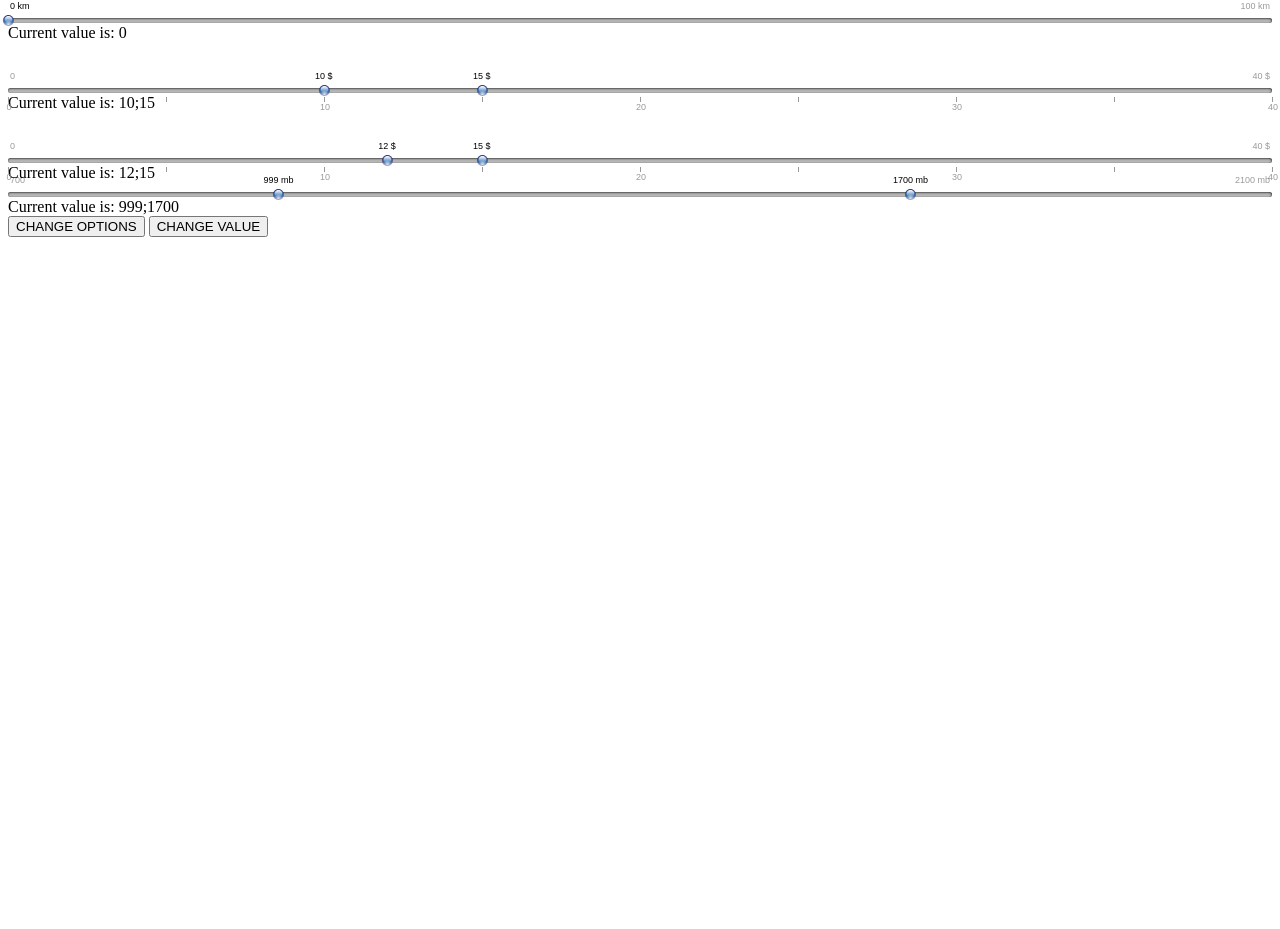
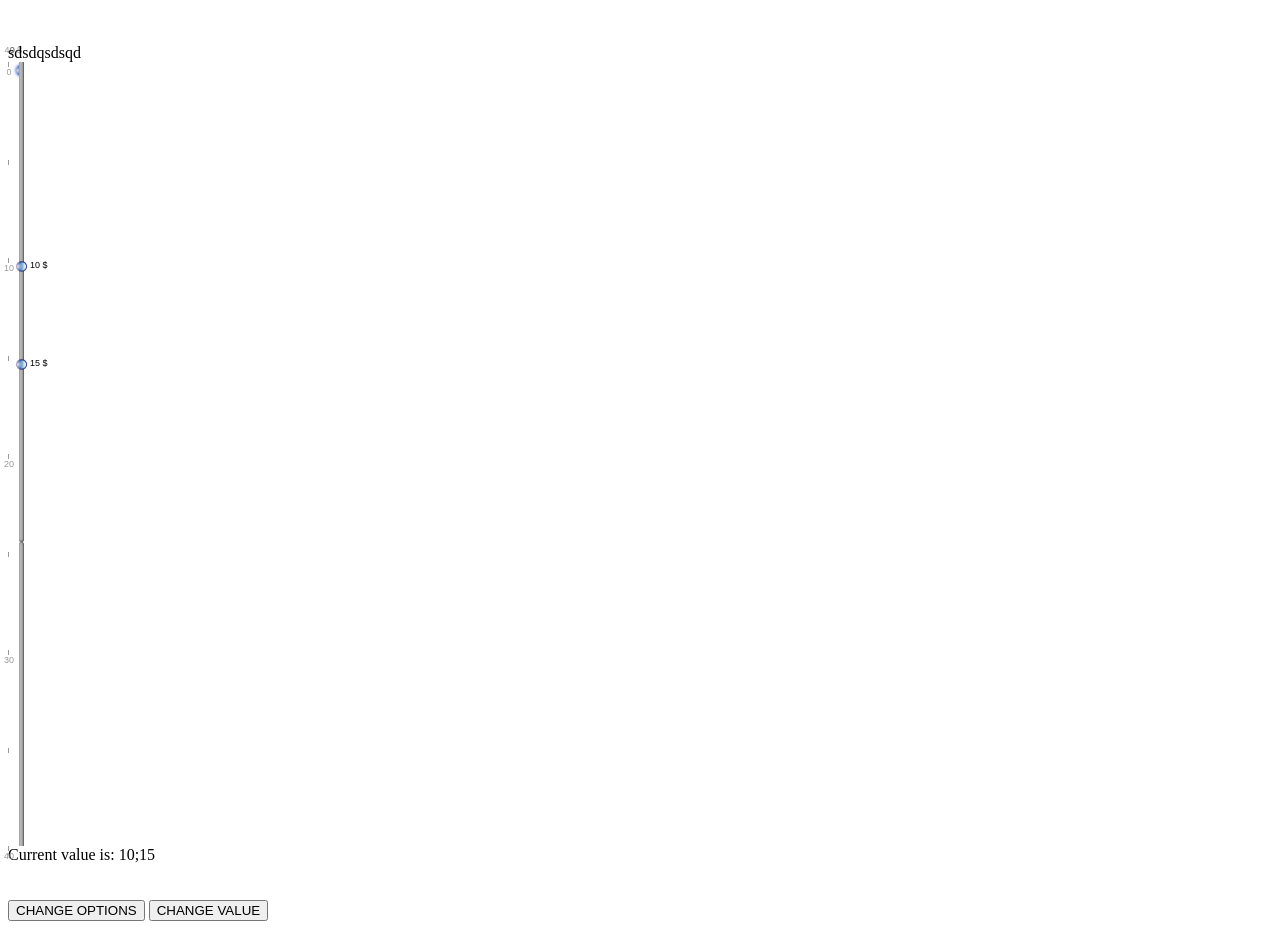
Before and after one commit to darul75/angular-awesome-slider, a website: page src/ng-slider.html in a window 1280 px wide. Before the commit the page ends 800 px from the top, so only its background shows below. Drawn offline with nearby package versions, Linux system fonts and the light colour scheme; some packages are replaced by stand-ins of ours.

Commit message:
start vertical slider implementation

```diff
--- a/src/core/config/constants.js
+++ b/src/core/config/constants.js
@@ -9,10 +9,14 @@
         smooth: true,
         limits: true,
         value: "3",
-        dimension: ""
+        dimension: "",
+        vertical: false
       },
       className: "jslider",
       selector: ".jslider-"
+    },
+    EVENTS: {
+
     }
   });
 
--- a/src/core/model/pointer.factory.js
+++ b/src/core/model/pointer.factory.js
@@ -4,15 +4,16 @@
   angular.module('ngSlider').factory('sliderPointer', ['sliderDraggable', function(Draggable) {
 
     function SliderPointer() {
-      Draggable.apply( this, arguments );
+      Draggable.apply(this, arguments);
     }
 
     SliderPointer.prototype = new Draggable();
 
-    SliderPointer.prototype.oninit = function( ptr, id, _constructor ){
+    SliderPointer.prototype.oninit = function(ptr, id, vertical, _constructor) {
       this.uid = id;
       this.parent = _constructor;
       this.value = {};
+      this.vertical = vertical;
       this.settings = angular.copy(_constructor.settings);
     };
 
@@ -26,54 +27,60 @@
 
       this._parent = {
         offset: offset,
-        width: offset.width
+        width: offset.width,
+        height: offset.height
       };
 
       this.ptr.addClass("jslider-pointer-hover");
       this.setIndexOver();
     };
 
-    SliderPointer.prototype.onmousemove = function( evt, x ){
+    SliderPointer.prototype.onmousemove = function(evt, x, y) {
       var coords = this._getPageCoords( evt );
-      this._set( this.calc( coords.x ) );
+      this._set(!this.vertical ? this.calc( coords.x ) : this.calc( coords.y ));
     };
 
-    SliderPointer.prototype.onmouseup = function( evt ){
+    SliderPointer.prototype.onmouseup = function(evt) {
       if( this.settings.callback && angular.isFunction(this.settings.callback) )
         this.settings.callback.call( this.parent, this.parent.getValue() );
 
       this.ptr.removeClass("jslider-pointer-hover");
     };
 
-    SliderPointer.prototype.setIndexOver = function(){
-      this.parent.setPointersIndex( 1 );
-      this.index( 2 );
+    SliderPointer.prototype.setIndexOver = function() {
+      this.parent.setPointersIndex(1);
+      this.index(2);
     };
 
-    SliderPointer.prototype.index = function( i ){
-      this.ptr.css({ zIndex: i });
+    SliderPointer.prototype.index = function(i) {
+      this.ptr.css({zIndex:i});
     };
 
-    SliderPointer.prototype.limits = function( x ){
-      return this.parent.limits( x, this );
+    SliderPointer.prototype.limits = function(x) {
+      return this.parent.limits(x, this);
     };
 
-    SliderPointer.prototype.calc = function(coords){
-      var x = this.limits(((coords-this._parent.offset.left)*100)/this._parent.width);
-      return x;
+    SliderPointer.prototype.calc = function(coords) {
+      return !this.vertical ?
+        this.limits(((coords-this._parent.offset.left)*100)/this._parent.width)
+        :
+        this.limits(((coords-this._parent.offset.top)*100)/this._parent.height);
     };
 
-    SliderPointer.prototype.set = function( value, opt_origin ){
+    SliderPointer.prototype.set = function(value, opt_origin) {
       this.value.origin = this.parent.round(value);
-      this._set( this.parent.valueToPrc( value, this ), opt_origin );
+      this._set(this.parent.valueToPrc(value,this), opt_origin);
     };
 
-    SliderPointer.prototype._set = function( prc, opt_origin ){
-      if( !opt_origin )
+    SliderPointer.prototype._set = function(prc, opt_origin) {
+      if(!opt_origin)
         this.value.origin = this.parent.prcToValue(prc);
 
       this.value.prc = prc;
-      this.ptr.css({ left: prc + "%" });
+      if (!this.vertical)
+        this.ptr.css({left:prc+"%"});
+      else
+        this.ptr.css({top:prc+"%"});
       this.parent.redraw(this);
     };
 
--- a/src/core/model/slider.factory.js
+++ b/src/core/model/slider.factory.js
@@ -86,7 +86,7 @@
         $this.settings = angular.copy($this.settings);
         var value = $this.settings.value.split(';')[key];
         if( value ) {
-          $this.o.pointers[key] = new SliderPointer( pointer, key, $this );
+          $this.o.pointers[key] = new SliderPointer( pointer, key, $this.settings.vertical, $this );
 
           var prev = $this.settings.value.split(';')[key-1];
           if( prev && parseInt(value, 10) < parseInt(prev, 10 )) value = prev;
@@ -114,7 +114,7 @@
               };
 
               var targetPtr = $this.o.pointers[targetIdx];
-              targetPtr._parent = { offset: offset, width: $this.domNode[0].clientWidth };
+              targetPtr._parent = { offset: offset, width: offset.width, height: offset.height};
               targetPtr._mousemove(event);
               targetPtr.onmouseup();
 
@@ -172,6 +172,7 @@
 
       this.sizes = {
         domWidth: this.domNode[0].clientWidth,
+        domHeight: this.domNode[0].clientHeight,
         domOffset: {
           left: this.domNode[0].offsetLeft,
           top: this.domNode[0].offsetTop,
@@ -216,6 +217,7 @@
 
       function setPosition( label, sizes, prc ){
         sizes.margin = -sizes.label/2;
+        var domSize = !self.settings.vertical ? self.sizes.domWidth : self.sizes.domHeight;
 
         // left limit
         var label_left = sizes.border + sizes.margin;
@@ -223,13 +225,16 @@
           sizes.margin -= label_left;
 
         // right limit
-        if( sizes.border+sizes.label / 2 > self.sizes.domWidth ){
+        if( sizes.border+sizes.label / 2 > domSize ){
           sizes.margin = 0;
           sizes.right = true;
         } else
         sizes.right = false;
 
-        label.o.css({ left: prc + "%", marginLeft: sizes.margin, right: "auto" });
+        if (!self.settings.vertical)
+          label.o.css({ left: prc + "%", marginLeft: sizes.margin, right: "auto" });
+        else
+          label.o.css({ top: prc + "%", marginLeft: 20, bottom: "auto" });
         if( sizes.right ) label.o.css({ left: "auto", right: 0 });
         return sizes;
       }
@@ -241,7 +246,7 @@
       var sizes = {
         label: label.o[0].offsetWidth,
         right: false,
-        border: ( prc * this.sizes.domWidth ) / 100
+        border: ( prc * domSize ) / 100
       };
 
       var another_label = null;
@@ -264,7 +269,7 @@
             if( another.value.prc != pointer.value.prc ){
               label.value.html( this.nice(pointer.value.origin) + "&nbsp;&ndash;&nbsp;" + this.nice(another.value.origin) );
               sizes.label = label.o[0].clientWidth;
-              sizes.border = ( prc * this.sizes.domWidth ) / 100;
+              sizes.border = ( prc * domSize ) / 100;
             }
           } else {
             another_label.o.css({ visibility: "visible" });
@@ -281,7 +286,7 @@
             if( another.value.prc != pointer.value.prc ){
               label.value.html( this.nice(another.value.origin) + "&nbsp;&ndash;&nbsp;" + this.nice(pointer.value.origin) );
               sizes.label = label.o[0].clientWidth;
-              sizes.border = ( prc * this.sizes.domWidth ) / 100;
+              sizes.border = ( prc * domSize ) / 100;
             }
           } else {
             another_label.o.css({ visibility: "visible" });
@@ -291,6 +296,8 @@
       }
 
       sizes = setPosition( label, sizes, prc );
+
+      var domSize = !self.settings.vertical ? self.sizes.domWidth : self.sizes.domHeight;
 
       /* draw second label */
       if( another_label ){
--- a/src/core/ng-slider.js
+++ b/src/core/ng-slider.js
@@ -17,6 +17,7 @@
           // TODO : skin
           scope.mainSliderClass = 'jslider';
           scope.mainSliderClass += ' jslider_round';
+          scope.mainSliderClass += scope.options.vertical ? ' vertical ' : '';
 
           // compile template
           element.after(compile(templateCache.get('ng-slider/slider-bar.tmpl.html'))(scope, function(clonedElement, scope) {
@@ -67,6 +68,7 @@
               value: ngModel.$viewValue,
               dimension: "",
               scale: scope.options.scale,
+              vertical: scope.options.vertical,
               callback: forceApply
             };
 
@@ -102,8 +104,10 @@
               // var prc = Math.round((100/(s.length-1))*10)/10;
               var prc = (100/(s.length-1)).toFixed(2);
 
+              var position = scope.options.vertical ? 'top' : 'left';
+
               for( var i=0; i < s.length; i++ ){
-                str += '<span style="left: ' + i*prc + '%">' + ( s[i] != '|' ? '<ins>' + s[i] + '</ins>' : '' ) + '</span>';
+                str += '<span style="'+ position + ': ' + i*prc + '%">' + ( s[i] != '|' ? '<ins>' + s[i] + '</ins>' : '' ) + '</span>';
               }
               return str;
             } else return "";
--- a/src/css/ng-slider.css
+++ b/src/css/ng-slider.css
@@ -1,14 +1,24 @@
 
 .jslider .jslider-bg i,
 .jslider .jslider-pointer { background: url(../img/jslider.png) no-repeat 0 0; }
+
+.jslider.vertical .jslider-bg i,
+.jslider.vertical .jslider-pointer { background: url(../img/jslider.round.png) no-repeat 0 0; }
 
 .jslider { display: block; width: 100%; height: 1em; position: relative; top: 0.6em; font-family: Arial, sans-serif; }
 .jslider table { width: 100%; border-collapse: collapse; border: 0; }
 .jslider td, .jslider th { padding: 0; vertical-align: top; text-align: left; border: 0; }
 
+.jslider.vertical { display: block; width: 1em; height: 100%; position: relative; top: 0; font-family: Arial, sans-serif; }
+.jslider.vertical table { height: 100%; border-collapse: collapse; border: 0; }
+
 .jslider table,
 .jslider table tr,
 .jslider table tr td { width: 100%; vertical-align: top; }
+
+.jslider.vertical table,
+.jslider.vertical table tr,
+.jslider.vertical table tr td { height: 100%; vertical-align: top; }
 
 .jslider .jslider-bg { position: relative; }
 .jslider .jslider-bg i { height: 5px; position: absolute; font-size: 0; top: 0; }
@@ -17,15 +27,28 @@
 .jslider .jslider-bg .r { width: 10%; left: 90%; background-position: right 0; }
 .jslider .jslider-bg .v { position: absolute; width: 60%; left: 20%; top: 0; height: 5px; background-repeat: repeat-x; background-position: 0 -40px; }
 
+.jslider.vertical .jslider-bg { position: relative; height:100%;}
+.jslider.vertical .jslider-bg i { height: 100%; width: 5px; position: absolute; font-size: 0; top: 0; }
+.jslider.vertical .jslider-bg .l { width: 10%; background-position: 0 0; left: 0; }
+.jslider.vertical .jslider-bg .f { width: 80%; left: 10%; background-repeat: repeat-x; background-position: 0 -20px; }
+.jslider.vertical .jslider-bg .r { width: 100%; left: 0; background-repeat: repeat-y; background-position: right -20px; }
+.jslider.vertical .jslider-bg .v { position: absolute; width: 60%; left: 20%; top: 0; height: 5px; background-repeat: repeat-x; background-position: 0 -40px; }
+
 .jslider .jslider-pointer { width: 13px; height: 15px; background-position: 0 -60px; position: absolute; left: 20%; top: -4px; margin-left: -6px; cursor: pointer; cursor: hand; }
 .jslider .jslider-pointer-hover { background-position: -20px -60px; }
 .jslider .jslider-pointer-to { left: 80%; }
+
+.jslider.vertical .jslider-pointer { left: 62%; }
+.jslider.vertical .jslider-pointer-to { left: 62%; }
 
 .jslider .jslider-label { font-size: 9px; line-height: 12px; color: black; opacity: 0.4; white-space: nowrap; padding: 0px 2px; position: absolute; top: -18px; left: 0px; }
 .jslider .jslider-label-to { left: auto; right: 0; }
 
 .jslider .jslider-value { font-size: 9px; white-space: nowrap; padding: 1px 2px 0; position: absolute; top: -19px; left: 20%; background: white; line-height: 12px; -moz-border-radius: 2px; -webkit-border-radius: 2px; -o-border-radius: 2px; border-radius: 2px; }
 .jslider .jslider-value-to { left: 80%; }
+
+.jslider.vertical .jslider-value { left: 0; }
+.jslider.vertical .jslider-value-to { left: 0; }
 
 .jslider .jslider-label small,
 .jslider .jslider-value small { position: relative; top: -0.4em; }
@@ -34,6 +57,8 @@
 .jslider .jslider-scale span { position: absolute; height: 5px; border-left: 1px solid #999; font-size: 0; }
 .jslider .jslider-scale ins { font-size: 9px; text-decoration: none; position: absolute; left: 0px; top: 5px; color: #999; }
 
+.jslider.vertical .jslider-scale { position: inherit; }
+
 .jslider-single .jslider-pointer-to,
 .jslider-single .jslider-value-to,
 .jslider-single .jslider-bg .v,
--- a/src/css/ng-slider.round.css
+++ b/src/css/ng-slider.round.css
@@ -1,5 +1,7 @@
+.jslider_round .jslider-bg i,
+.jslider_round .jslider-pointer { background-image: url(../img/jslider.round.png); }
+.jslider_round .jslider-pointer { width: 17px; height: 17px; top: -6px; margin-left: -8px; }
 
-  .jslider_round .jslider-bg i,
-  .jslider_round .jslider-pointer { background-image: url(../img/jslider.round.png); }
-
-  .jslider_round .jslider-pointer { width: 17px; height: 17px; top: -6px; margin-left: -8px; }
+.jslider_round.vertical .jslider-bg i,
+.jslider_round.vertical .jslider-pointer { background-image: url(../img/jslider.round.vertical.png); }
+.jslider_round.vertical .jslider-pointer { width: 17px; height: 17px; top: -6px; margin-left: -8px; }
--- a/src/ng-slider.html
+++ b/src/ng-slider.html
@@ -5,41 +5,41 @@
 	<script type="text/javascript" src="../bower_components/angular-sanitize/angular-sanitize.min.js"></script>
 	<script type="text/javascript" src="../bower_components/angular-mocks/angular-mocks.js"></script>
 
+
+	<!-- FOR TEST PURPOSE
 	<script type="text/javascript" src="../dist/ng-slider.min.js"></script>
-	<!-- FOR TEST PURPOSE
+	-->
 
-	-->
-	<!--
 	<script type="text/javascript" src="core/ng-slider.js"></script>
 	<script type="text/javascript" src="core/config/constants.js"></script>
 	<script type="text/javascript" src="core/model/draggable.factory.js"></script>
 	<script type="text/javascript" src="core/model/pointer.factory.js"></script>
 	<script type="text/javascript" src="core/model/slider.factory.js"></script>
 	<script type="text/javascript" src="core/template/slider.tmpl.js"></script>
--->
+
 
 
 </head>
 <body>
 
 	<div ng-app="myApp" ng-controller="ctrl">
-		<div>
+<!-- 		<div>
 			<input ng-model="value3"  type="text" id="mySlider1" slider options="options2" />
 		</div>
 		<div>
 			Current value is: {{value3}}
-		</div>
+		</div> -->
 		</br>
 		</br>
 		<div>
-			<input ng-model="value"  type="text" id="mySlider2" slider options="options" />
+			sdsdqsdsqd<input ng-model="value"  type="text" id="mySlider2" slider options="options" />
 		</div>
 		<div>
 			Current value is: {{value}}
 		</div>
 		</br>
 		</br>
-		<div>
+		<!-- <div>
 			<input ng-model="value2"  type="text" id="mySlider3" slider options="options" />
 		</div>
 		<div>
@@ -50,7 +50,7 @@
 		</div>
 		<div>
 			Current value is: {{value4}}
-		</div>
+		</div> -->
 		<div>
 			<button ng-click='changeOptions()'>CHANGE OPTIONS</button>
 			<button ng-click='changeValue()'>CHANGE VALUE</button>
@@ -81,6 +81,7 @@
 				round: 1,
 				scale: [0, '|', 10, '|', 20, '|' , 30, '|', 40],
 				heterogeneity: ['50/100', '75/250'],
+				vertical: true,
 				callback: function(value, elt) {
 					console.log(value);
 				}
```
Also changed, not shown: src/img/jslider.blue.vertical.png (added), src/img/jslider.plastic.vertical.png (added), src/img/jslider.round.vertical.png (added), src/img/jslider.vertical.png (added), 1 other file. Lines whose indentation alone changed are shown as unchanged.
